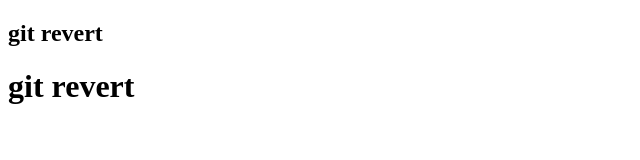
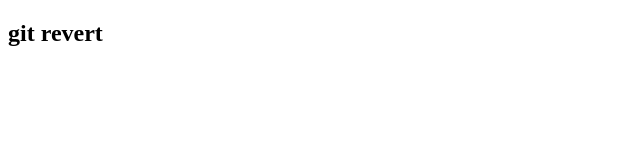
Before and after one commit to Chandan4214/git_restore, a plain HTML site: page index.html in a window 1280 px wide. Shown: the whole page, without its empty margins (0-640 px from the left). Drawn offline with Linux system fonts and the light colour scheme.

Commit message:
Revert "second"
This reverts commit 789d4dfafb969e95fc7ea1b91fcb694c97d4e445.

```diff
--- a/index.html
+++ b/index.html
@@ -8,6 +8,5 @@
 <body>
       <h2>git revert
       </h2>
-      <h1>git revert</h1>
 </body>
 </html>
```
